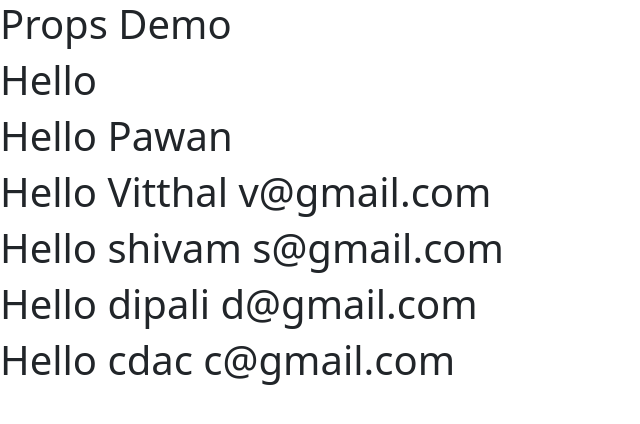
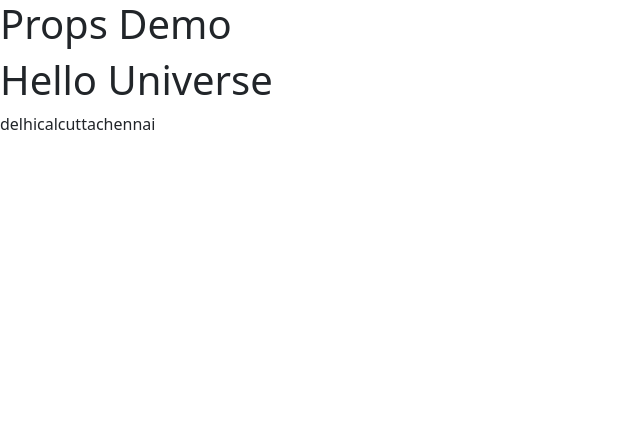
Before and after one commit to rohitsaste45/Bank_Front, a React (Create React App) app: page / in a window 1280 px wide. Shown: the top 424 px of the page, without its empty margins (0-640 px from the left). Built offline with nearby package versions, Linux system fonts and the light colour scheme.

Commit message:
simple list.

```diff
--- a/src/App.js
+++ b/src/App.js
@@ -2,27 +2,25 @@
   return (
     <>
       <h1>Props Demo</h1>
-
-      {/** Calling the MessageDemo(1, 'abcd') */}
-      <MessageDemo />
-      <MessageDemo name="Pawan" />
-      <MessageDemo name="Vitthal" email="v@gmail.com" />
-      <MessageDemo name="shivam" email="s@gmail.com" />
-      <MessageDemo name="dipali" email="d@gmail.com" />
-      <MessageDemo name="cdac" email="c@gmail.com" />
+      <ListDemo />
     </>
   );
 }
 
-// Reusable
-// how to make this "dynmaic"
-// props :: destructrued,
-function MessageDemo({ email, name }) {
+function ListDemo() {
+  let data = "Hello Universe";
+  let list = ["delhi", "calcutta", "chennai"];
+
   return (
     <>
-      <h1>
-        Hello {name} {email}
-      </h1>
+      <h1>{data}</h1>
+
+      {/** foreach is consumer function */}
+      {list.forEach((item) => item)}
+
+      {/** map is input/output */}
+      {/** OUTPUT BCZ OF THIS */}
+      {list.map((item) => item)}
     </>
   );
 }
```
